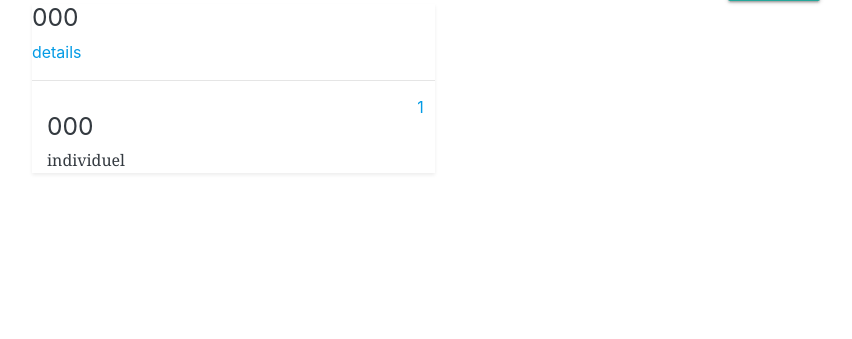
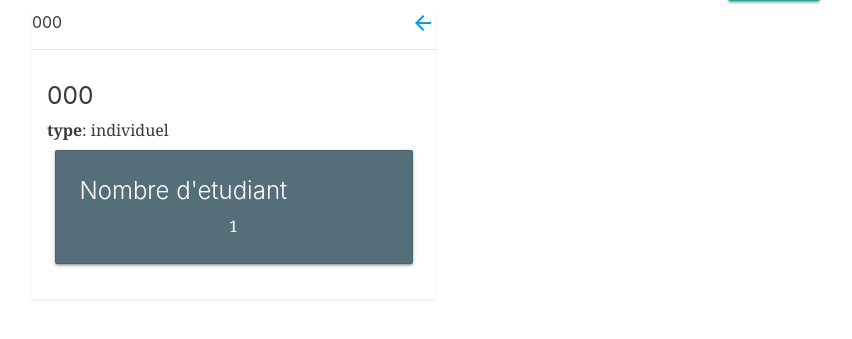
Before and after one commit to AbdouKhadreDiallo/MiniSchoolManagement_DJANGO, a Django app: page /detailChambre/1 in a window 1280 px wide. Shown: the part 76-415 px from the top of the page, without its empty margins (190-1042 px from the left). Run offline with Django 3.2, Linux system fonts and the light colour scheme; tables that the repository leaves empty hold one stand-in row (values such as "Sample post"); some libraries are stand-ins or nearby versions.

Commit message:
update chambre done

```diff
--- a/campus/static/styles/style.css
+++ b/campus/static/styles/style.css
@@ -2,10 +2,7 @@
     width: 70%;
 }
 
-.infinite-container{
-    height: 200px;
-    overflow-y: scroll;
-}
+
 strong{
     font-weight: bold;
 }
--- a/campus/templates/campus/detail-chambre.html
+++ b/campus/templates/campus/detail-chambre.html
@@ -1,21 +1,27 @@
 {% extends "campus/index.html" %}
 {% block content %}
   <div class="col-md-6 infinite-item">
-    <div class="mb-4 shadow-sm">
-                <h5>{{chambre.chambernumber}}</h5>
-                <a href=" {% url 'campus:detailChambre' chambre.id %} ">details </a>
-
-
+    <div class="mt-4 mb-4 shadow-sm">
+                <span>{{chambre.chambernumber}}</span>
+                <a href=" {% url 'campus:listeChambre' %}" class="float-right waves-light"><i class="material-icons">arrow_back</i> </a>
         <hr>
         <div class="row">
             <div class="col-md-6">
                 <h5>{{chambre.batnumber}}</h5>
                 <p class="card-text">
-                    {{chambre.typeChambre}}
+                    <strong>type</strong>: {{chambre.typeChambre}}
                 </p>
             </div>
-            <div class="col">
-                <a href=" {% url 'campus:detailChambre' chambre.id %} " class="float-right">  {{studentOfThisChamber}} </a>
+            <div class="col row">
+                <div class="col s12 m6">
+                    <div class="card blue-grey darken-1">
+                      <div class="card-content white-text">
+                        <span class="card-title">Nombre d'etudiant</span>
+                        <p class="text-center"> {{studentOfThisChamber}} </p>
+                      </div>
+
+                    </div>
+                  </div>
             </div>
 
         </div>
--- a/campus/urls.py
+++ b/campus/urls.py
@@ -7,6 +7,7 @@ urlpatterns = [
     path('listeChambre/', views.ChambreListView.as_view(), name='listeChambre'),
     path('addStudent/', views.addStudent, name='addStd'),
     path('editStudent/<int:pk>/', views.editStudent, name='editStd'),
+    path('editChambre/<int:pk>/', views.editChambre, name='editChambre'),
     path('delete/<int:pk>', views.delete, name='delete'),
     path('addChambre/', views.ChambreFormView.as_view(), name="addChambre"),
     path('detailChambre/<int:pk>', views.detailChambre, name="detailChambre"),
--- a/campus/views.py
+++ b/campus/views.py
@@ -111,6 +111,15 @@ def editStudent(request, pk):
     context["form"] = form
     return render(request, 'campus/edit-etudiant.html', context)
 
+def editChambre(request, pk):
+    context = {}
+    etudiant = get_object_or_404(Chambre, pk=pk)
+    form = Chambreform(request.POST or None, instance=etudiant)
+    if form.is_valid():
+        form.save()
+        return redirect('/listeChambre')
+    context["form"] = form
+    return render(request, 'campus/edit-chambre.html', context)
 
 def delete(request, pk, template_name='campus/delete-apprenant.html'):
     etudiant = get_object_or_404(Etudiant, pk=pk)
```
Also changed, not shown: campus/templates/campus/edit-chambre.html (added, +25 -0 lines), campus/templates/campus/liste-chambre.html (+11 -5 lines).
